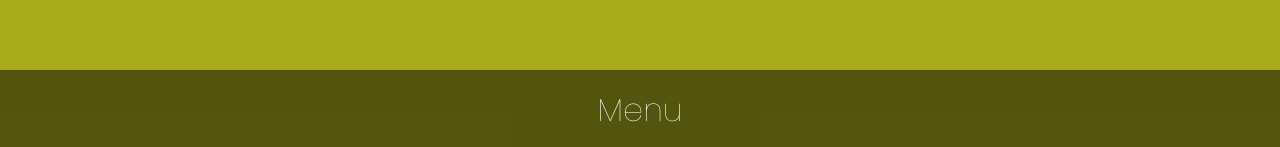
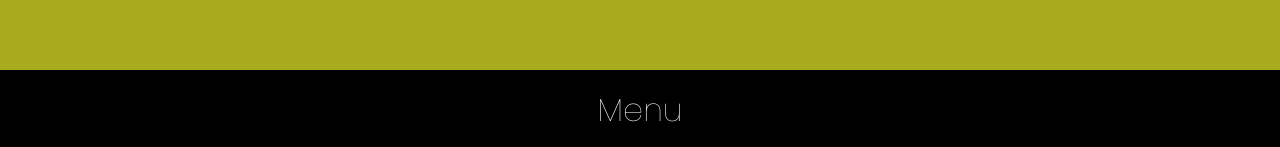
Before and after one commit to MargauxPuget/PorteFolio, an Angular app: page / in a window 1280 px wide. Shown: the part 650-797 px from the top of the page. Built offline with nearby package versions, Linux system fonts and the light colour scheme.

Commit message:
menu scroll to top

```diff
--- a/src/app/header/header.component.html
+++ b/src/app/header/header.component.html
@@ -1,9 +1,9 @@
-<div class="header" (click)="onInvisibleMenu">
-  <h4 (click)="onVisibleMenu()" *ngIf="!isVisibleMenu">Menu</h4>
+<div (click)="onVisibleMenu()" class="header" (click)="onInvisibleMenu">
+  <h4 *ngIf="!isVisibleMenu">Menu</h4>
   <div *ngIf="isVisibleMenu" class="container">
     <button class="button">Accueil</button>
     <button class="button">Mes projets</button>
-    <button class="button">Mon parcour</button>
+    <button class="button">Mon parcours</button>
     <button class="button">Me contacter</button>
   </div>
 </div><!-- header -->
--- a/src/app/header/header.component.scss
+++ b/src/app/header/header.component.scss
@@ -1,15 +1,14 @@
 .header{
-  background-color: rgb(0, 0, 0, 0.5);
+  background-color: rgb(0, 0, 0);
   text-align: center;
   font-size: 1rem;
   width: 100%;
-  max-height: 30px;
+  height: 10vh;
   display: flex;
   justify-content: center;
   align-items: center;
 
   //overflow: hidden; /* Hide scrollbars */
-
 
   &:hover{
     font-weight: 300;
@@ -17,40 +16,38 @@
 }
 
 .header .container{
-  animation: 2s ease-in ascend forwards;
+  animation: 0.3s ease-in ascend forwards;
   width: 100%;
+  height: 60vh;
+  padding-top: 0.4rem;
 
-  margin: 0;
-  padding: 0.2rem 0.4rem;
   text-align: center;
   display: flex;
   flex-direction: column;
   align-items: center;
-  background-color: rgb(0, 0, 0, 1);
+  background-color: rgb(0, 0, 0);
 }
 
 
 .button{
   background-color: #A8AB1C;
   font-weight: 200;
+  font-size: 0.6rem;
+  letter-spacing: 2px;
   border: none;
   border-radius: 5px;
-  padding: 8px;
-  width: 4rem;
-  margin: 15px;
-  box-shadow: 5px 5px 0px #858711;
+  padding: 0.6rem;
+  width: 60vw;
+  margin: 0.4rem;
+  box-shadow: 0.3rem 0.3rem 0px #858711;
 }
 
 
 @keyframes ascend {
   from {
-    transform: translate(0, 200px);
-    opacity: 1;
-  }
-  20%{
-
+    transform: translate(0, 10vw);
   }
   to {
-    transform: translate(0px, -105px);opacity: 1;
+    transform: translate(0px, -30%);
   }
 }
--- a/src/styles.scss
+++ b/src/styles.scss
@@ -24,11 +24,11 @@ button{
 
 .wrapper{
   position: relative;
-  min-height: 90vh;
-  max-height: 90vh;
+  min-height: 100vh;
 
   .header{
     position: absolute;
+    bottom: 0px;
     min-height: 10vh;
   }
 }
```
